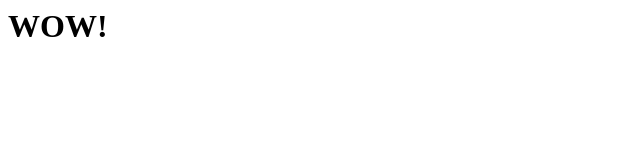
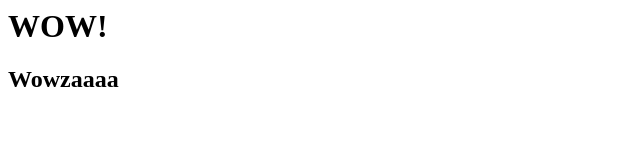
Before and after one commit to lheintz/git_test, a plain HTML site: page index.html in a window 1280 px wide. Shown: the whole page, without its empty margins (0-640 px from the left). Drawn offline with Linux system fonts and the light colour scheme.

Commit message:
another commit!

```diff
--- a/index.html
+++ b/index.html
@@ -1 +1,2 @@
 <h1>WOW!</h1>
+<h2>Wowzaaaa</h2>
```
